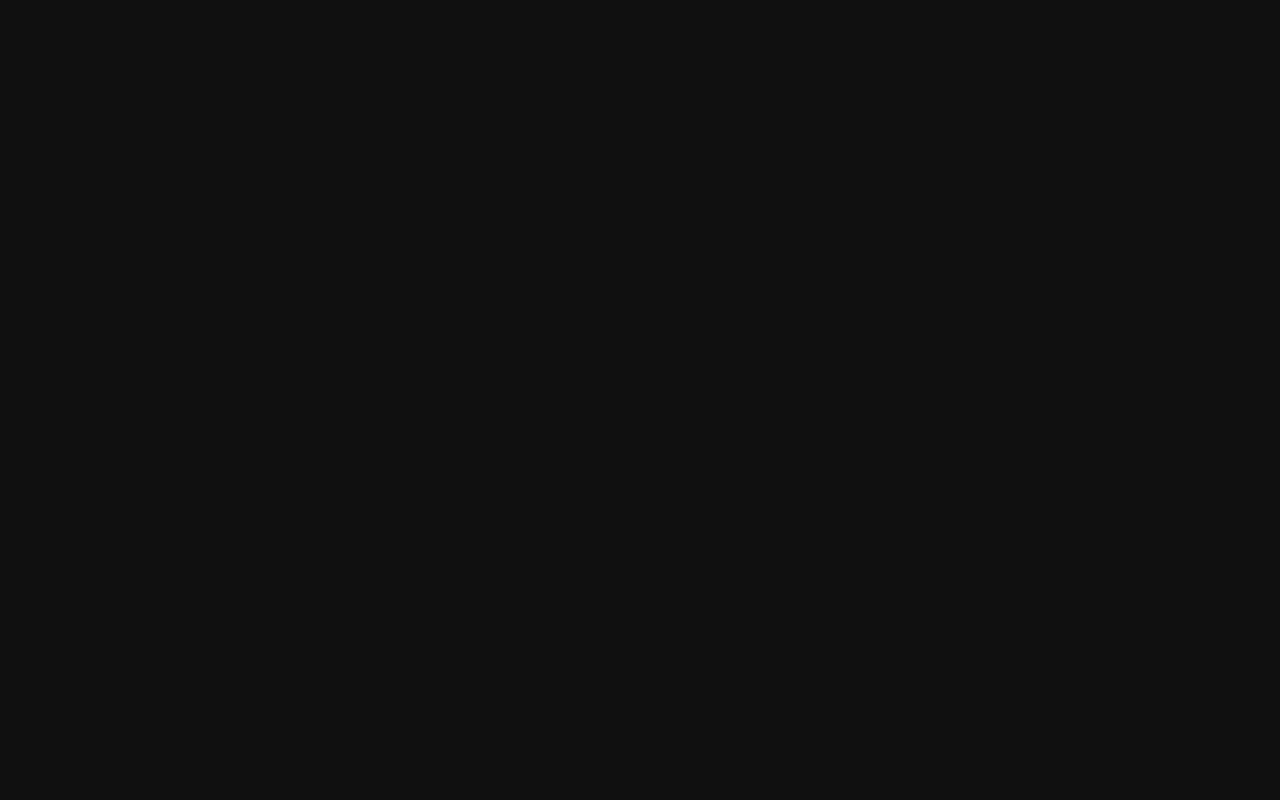
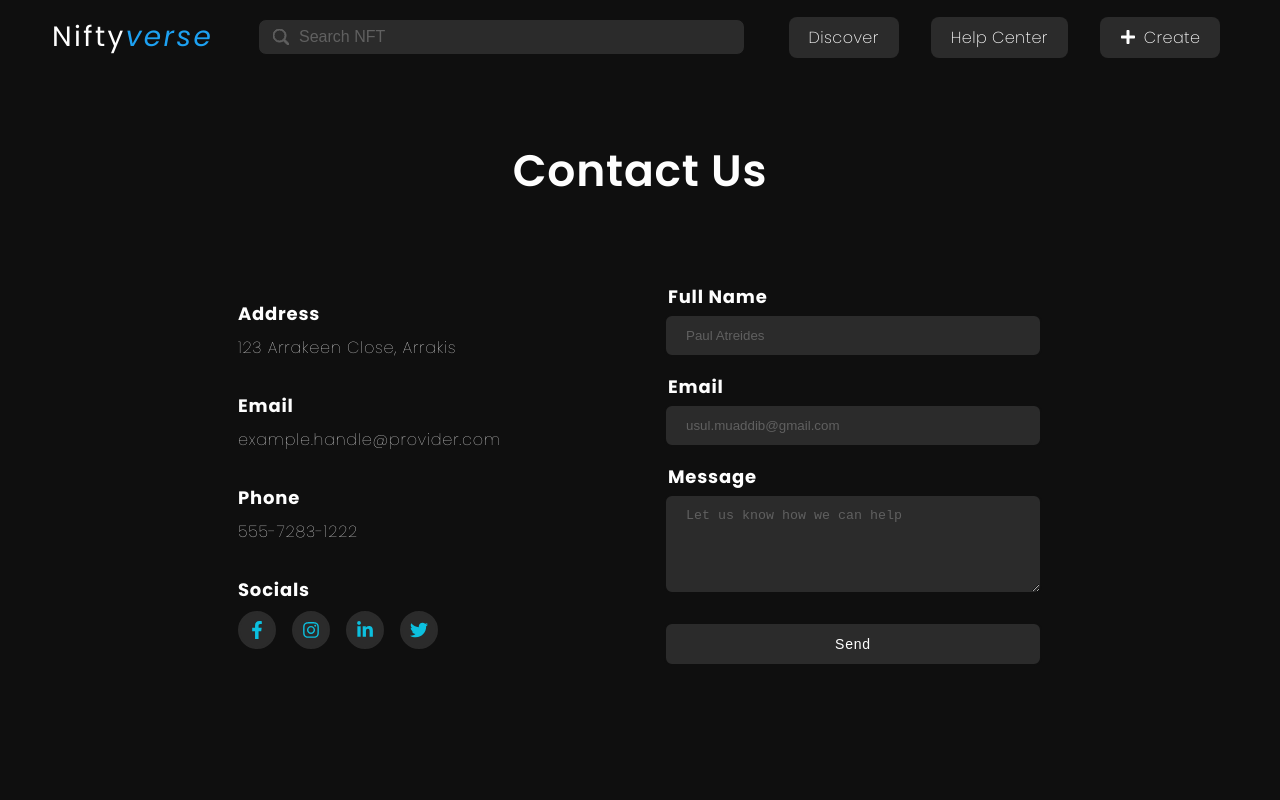
Before and after one commit to JKaneDev/nft-marketplace, a Next.js app: page /contact-us in a window 1280 px wide. Before the commit this address had no page. Shown: the top 800 px of the page. Built offline with nearby package versions, Linux system fonts and the light colour scheme.

Commit message:
create contact-us page

```diff
--- /dev/null
+++ b/app/components/Contact/Contact.js
@@ -0,0 +1,66 @@
+import React from 'react';
+
+// INTERNAL IMPORTS
+import Style from './Contact.module.scss';
+
+import { FaFacebookF, FaInstagram, FaLinkedinIn, FaTwitter } from 'react-icons/fa';
+
+const Contact = () => {
+	const handleEmailSend = () => {};
+
+	return (
+		<div className={Style.main}>
+			<h1>Contact Us</h1>
+			<div className={Style.main_container}>
+				<div className={Style.main_container_info}>
+					<div className={Style.main_container_info_wrapper}>
+						<h3>Address</h3>
+						<p>123 Arrakeen Close, Arrakis</p>
+					</div>
+					<div className={Style.main_container_info_wrapper}>
+						<h3>Email</h3>
+						<p>example.handle@provider.com</p>
+					</div>
+					<div className={Style.main_container_info_wrapper}>
+						<h3>Phone</h3>
+						<p>555-7283-1222</p>
+					</div>
+					<div className={Style.main_container_info_wrapper}>
+						<h3>Socials</h3>
+						<div className={Style.main_container_info_wrapper_socials}>
+							<div className={Style.main_container_info_wrapper_socials_icons}>
+								<FaFacebookF size={18} className={Style.main_container_info_wrapper_socials_icons_icon} />
+							</div>
+							<div className={Style.main_container_info_wrapper_socials_icons}>
+								<FaInstagram size={18} className={Style.main_container_info_wrapper_socials_icons_icon} />
+							</div>
+							<div className={Style.main_container_info_wrapper_socials_icons}>
+								<FaLinkedinIn size={18} className={Style.main_container_info_wrapper_socials_icons_icon} />
+							</div>
+							<div className={Style.main_container_info_wrapper_socials_icons}>
+								<FaTwitter size={18} className={Style.main_container_info_wrapper_socials_icons_icon} />
+							</div>
+						</div>
+					</div>
+				</div>
+				<div className={Style.main_container_action}>
+					<div className={Style.main_container_action_wrapper}>
+						<h3>Full Name</h3>
+						<input type='text' placeholder='Paul Atreides' />
+					</div>
+					<div className={Style.main_container_action_wrapper}>
+						<h3>Email</h3>
+						<input type='text' placeholder='usul.muaddib@gmail.com' />
+					</div>
+					<div className={Style.main_container_action_wrapper}>
+						<h3>Message</h3>
+						<textarea type='text' placeholder='Let us know how we can help' />
+					</div>
+					<button>Send</button>
+				</div>
+			</div>
+		</div>
+	);
+};
+
+export default Contact;
--- /dev/null
+++ b/app/components/Contact/Contact.module.scss
@@ -0,0 +1,165 @@
+$main-bg-color: #0f0f0f;
+$alt-bg-color: #2b2b2b;
+$btn-color: #606060;
+$font-color: #fefefe;
+
+.main {
+	min-height: calc(100vh - 75px - 324.2px);
+	display: flex;
+	flex-direction: column;
+	align-items: center;
+	gap: 2rem;
+	padding: clamp(2rem, 4rem, 5rem) clamp(4rem, 5rem, 8rem);
+
+	h1 {
+		font-size: 44px;
+		font-weight: 600;
+		letter-spacing: 0.05rem;
+	}
+}
+
+.main_container {
+	display: grid;
+	grid-template-columns: repeat(2, 1fr);
+	gap: 3rem;
+	padding: clamp(2rem, 3rem, 4rem);
+	width: clamp(650px, 900px, 1100px);
+}
+
+.main_container_info,
+.main_container_action {
+	display: flex;
+	flex-direction: column;
+	justify-content: center;
+	gap: 1rem;
+
+	p {
+		font-weight: 100;
+		letter-spacing: 0.05rem;
+		font-size: 16px;
+	}
+
+	h3 {
+		font-size: 18px;
+		font-weight: 700;
+		letter-spacing: 0.05rem;
+	}
+
+	.main_container_info_wrapper {
+		display: flex;
+		flex-direction: column;
+		justify-content: center;
+		gap: 0.5rem;
+		text-align: left;
+		padding: 0.5rem 0;
+	}
+
+	.main_container_info_wrapper_socials {
+		display: flex;
+		align-items: center;
+		gap: 1rem;
+
+		.main_container_info_wrapper_socials_icons {
+			display: flex;
+			align-items: center;
+			justify-content: center;
+			height: 38px;
+			width: 38px;
+			background-color: $alt-bg-color;
+			border-radius: 5rem;
+			padding: 0.25rem;
+			transition: all 0.35s ease;
+			border: 2px solid $alt-bg-color;
+
+			@media (min-width: 1640px) {
+				height: 44px;
+				width: 44px;
+			}
+
+			&:hover {
+				cursor: pointer;
+				border: 2px solid #0cc0df;
+				background-color: $main-bg-color;
+			}
+
+			.main_container_info_wrapper_socials_icons_icon {
+				color: #0cc0df;
+			}
+		}
+	}
+}
+
+.main_container_action {
+	gap: 1rem;
+	justify-content: flex-start;
+	margin-bottom: auto;
+
+	button {
+		margin-top: 0.75rem;
+		outline: none;
+		border: 2px solid $main-bg-color;
+		display: flex;
+		align-items: center;
+		justify-content: center;
+		padding: 0.75rem 1.25rem;
+		border-radius: 8px;
+		background-color: $alt-bg-color;
+		color: white;
+		transition: 0.35s all ease-in-out;
+		font-weight: 200;
+		font-size: 14px;
+		letter-spacing: 0.05rem;
+
+		&:hover {
+			border: 2px solid #0cc0df;
+			background-color: $main-bg-color;
+			cursor: pointer;
+		}
+	}
+
+	.main_container_action_wrapper {
+		display: flex;
+		flex-direction: column;
+		justify-content: center;
+		gap: 0.25rem;
+
+		h3 {
+			font-size: 18px;
+			font-weight: 700;
+			letter-spacing: 0.05rem;
+			padding-left: 0.25rem;
+		}
+
+		input,
+		textarea {
+			background-color: $alt-bg-color;
+			outline: none;
+			border: 2px solid $main-bg-color;
+			width: 100%;
+			padding: 0.75rem 1.25rem;
+			border-radius: 8px;
+			color: $font-color;
+			caret-color: white;
+			transition: all 0.15s ease-in-out;
+			font-weight: 200;
+
+			&:hover {
+				border: 2px solid $alt-bg-color;
+			}
+
+			&:active,
+			&:focus {
+				background-color: $alt-bg-color;
+				border: 2px solid #0cc0df;
+			}
+
+			&::placeholder {
+				color: $btn-color;
+			}
+		}
+
+		textarea {
+			height: 100px;
+		}
+	}
+}
--- a/app/components/componentindex.js
+++ b/app/components/componentindex.js
@@ -10,8 +10,10 @@ import Profile from './Profile/Profile';
 import MyNFTs from './MyNFTs/MyNFTs';
 import CreateNFT from './CreateNFT/CreateNFT';
 import Watchlist from './Watchlist/Watchlist';
+import Contact from './Contact/Contact';
 
 export {
+	Contact,
 	Footer,
 	Navbar,
 	Hero,
--- /dev/null
+++ b/pages/contact-us.js
@@ -0,0 +1,17 @@
+import React from 'react';
+
+// INTERNAL IMPORTS
+import '../app/globals.scss';
+import { Navbar, Contact, Footer } from '@/app/components/componentindex';
+
+const ContactPage = () => {
+	return (
+		<div>
+			<Navbar />
+			<Contact />
+			<Footer />
+		</div>
+	);
+};
+
+export default ContactPage;
```
